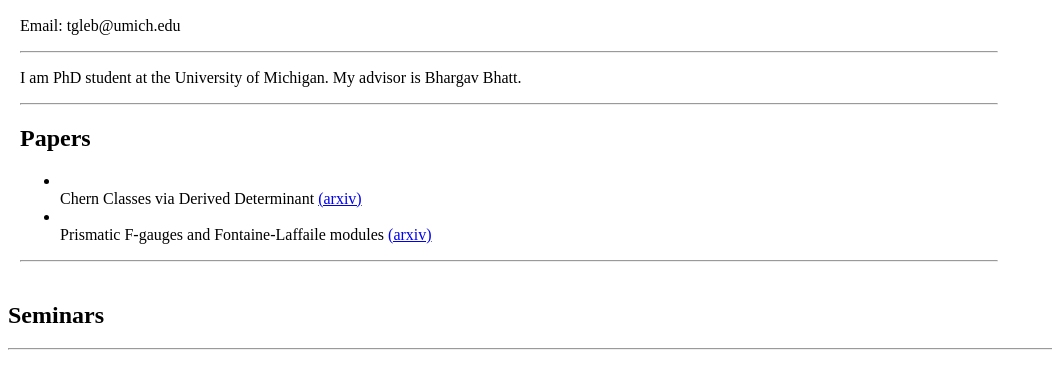
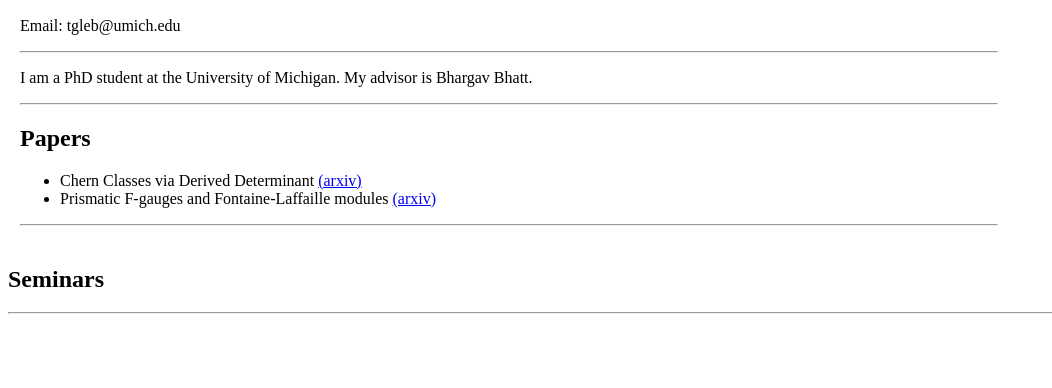
Before and after one commit to tmgleb/webpage, a plain HTML site: page index.html in a window 1280 px wide. Shown: the part 70-458 px from the top of the page, without its empty margins (0-1052 px from the left). Drawn offline with Linux system fonts and the light colour scheme.

Commit message:
Update index.html

```diff
--- a/index.html
+++ b/index.html
@@ -3,76 +3,35 @@
 <head>
   <title>Gleb Terentiuk</title>
 </head>
-
-<table width="1000" cellpadding=10>
+<body>
+  <table width="1000" cellpadding="10">
     <tr valign="top">
-
       <td align="left">
 
         <h2>Gleb Terentiuk</h2>
-<p>
-Email: tgleb@umich.edu</br>
+        <p>Email: tgleb@umich.edu</p>
 
-<hr size=2 width="100%" align=center>
+        <hr size="2" width="100%" align="center">
 
-<p> I am PhD student at the University of Michigan. My advisor is Bhargav Bhatt.
-</p>
+        <p>I am a PhD student at the University of Michigan. My advisor is Bhargav Bhatt.</p>
 
-<!--<hr size=2 width="100%" align=center>
-<p>
-<a href=cv.pdf>CV</a>
-</p>
-!-->
-
-<hr size=2 width="100%" align=center>
+        <hr size="2" width="100%" align="center">
 
         <h2>Papers</h2>
-
-
         <ul>
-	<li></li>Chern Classes via Derived Determinant <a href="https://arxiv.org/abs/1909.07415">(arxiv)</a>
-	<li></li>Prismatic F-gauges and Fontaine-Laffaile modules <a href="https://arxiv.org/abs/2402.17755">(arxiv)</a>
-
-
-
+          <li>Chern Classes via Derived Determinant <a href="https://arxiv.org/abs/1909.07415">(arxiv)</a></li>
+          <li>Prismatic F-gauges and Fontaine-Laffaille modules <a href="https://arxiv.org/abs/2402.17755">(arxiv)</a></li>
         </ul>
 
-<!--<a href="link to a paper" target="_blank">Title of a paper 2</a><br>
-<a href="link to a paper" target="_blank">Title of a paper 3</a><br>
-<a href="link to a paper" target="_blank">Title of a paper 4</a><br>
-!-->
+        <hr size="2" width="100%" align="center">
 
-<!-- <p>
-<a href="http://arxiv.org/find/math/1/au:+Bhatt_Bhargav/0/1/0/all/0/1">Papers</a> and <a href="papers.html">Notes</a>
-</p> !-->
-
-<hr size=2 width="100%" align=center>
-
-
-
-
+      </td>
+    </tr>
   </table>
-
-
-
-
 
   <h2>Seminars</h2>
 
-
-
-
-
-
-
-<hr size=2 width="100%" align=center>
-
-
-
-
+  <hr size="2" width="100%" align="center">
 
 </body>
-
-
-
 </html>
```
Lines whose indentation alone changed are shown as unchanged.
